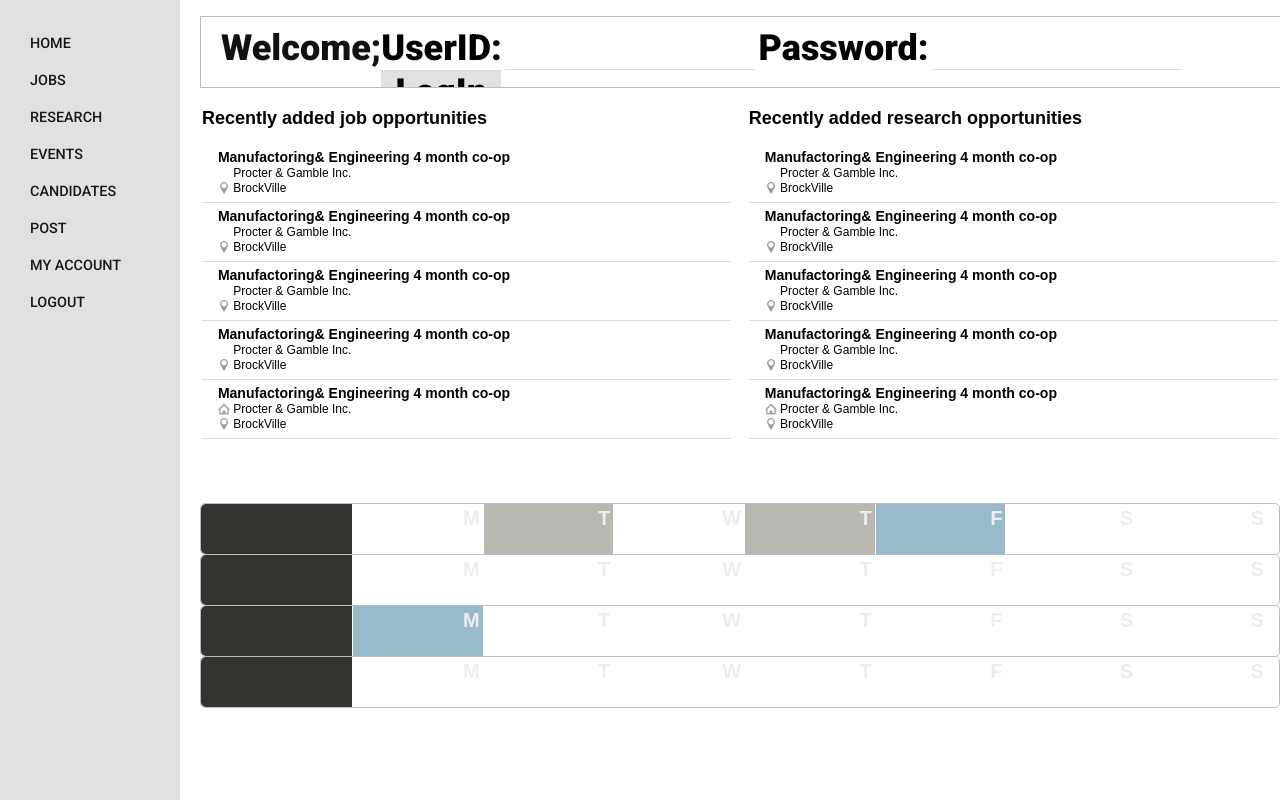
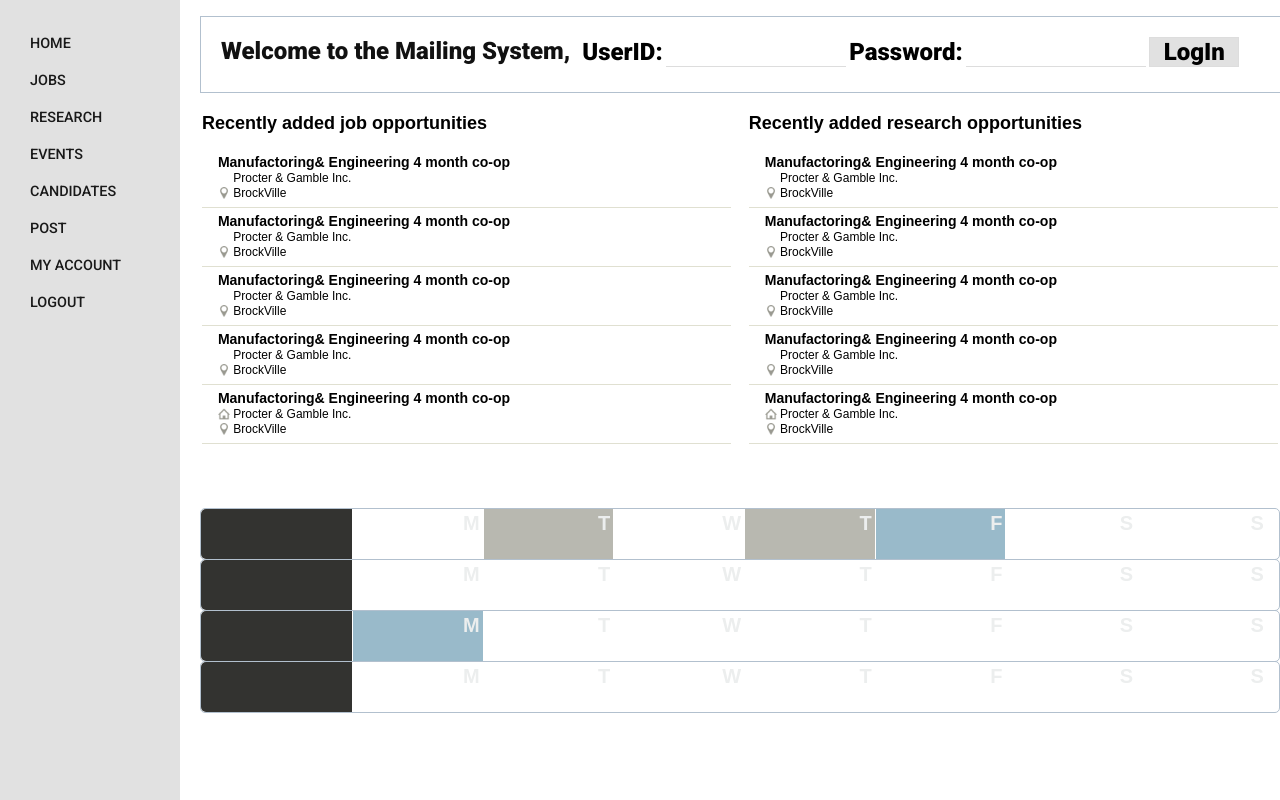
Before and after one commit to alanyuan0408/LegacyFlux, a Rails app: page / in a window 1280 px wide. Run offline with Rails 7, Linux system fonts and the light colour scheme; style sheets or scripts are compiled from the project's sources; parts of the project's set-up code (start-up, migrations or seed data) failed here and were passed over; some libraries are stand-ins or nearby versions.

Commit message:
Less radical size! Push!

```diff
--- a/app/assets/stylesheets/application.css
+++ b/app/assets/stylesheets/application.css
@@ -239,7 +239,7 @@ body{
 	min-width:720px;
 }
 .home_greetingModule{
-	padding-top:10px;height:60px;
+	padding-top:20px;height:55px;
 	border:#B2C0CE solid 1px;
 	width: 100%;
 	display: inline-flex;
@@ -251,7 +251,7 @@ body{
 
 .loginform label{
 	font-family: 'Roboto', Arial, Helvetica, sans-serif;
-	font-size: 300%;
+	font-size: 200%;
 	font-weight: 900;
 }
 .loginform div{
@@ -263,27 +263,27 @@ body{
 	border: 0px;
 	border-bottom: solid 1px #dddddd;
 	font-family: 'Roboto', Arial, Helvetica, sans-serif;
-	font-size: 300%;
+	font-size: 200%;
 	font-weight: 900;
 	color: #dd0000;
-	max-width: 250px;
-	min-width: 120px;
+	max-width: 180px;
+	min-width: 90px;
 }
 .loginform input.btn.btn-primary{
 	border: 0px;
 	background: #e1e1e1;
 	border: solid 1px #dddddd;
 	font-family: 'Roboto', Arial, Helvetica, sans-serif;
-	font-size: 300%;
+	font-size: 200%;
 	font-weight: 900;
 	color: #000000;
-	width:120px;
+	width:90px;
 }
 .home_greetingModule p{
 	position:relative;margin-left:20px;
 	color: #111111;
 	font-family: 'Roboto', Arial, Helvetica, sans-serif;
-	font-size: 300%;
+	font-size: 200%;
 	font-weight: 900;
 }
 
--- a/app/views/staticpage/home.html.erb
+++ b/app/views/staticpage/home.html.erb
@@ -2,8 +2,7 @@
             <div class="home_moduleHolder">
                 <div class="home_mainModule greeting">
                     <div class="home_greetingModule">
-                        <p>Welcome;
-  <div class="loginform">
+                        <p>Welcome to the Mailing System,&nbsp;&nbsp;  <div class="loginform">
 <form accept-charset="UTF-8" action="/#" method="post">
   <input name="utf8" type="hidden" value="&#x2713;" />
   <input name="authenticity_token" type="hidden"
```
